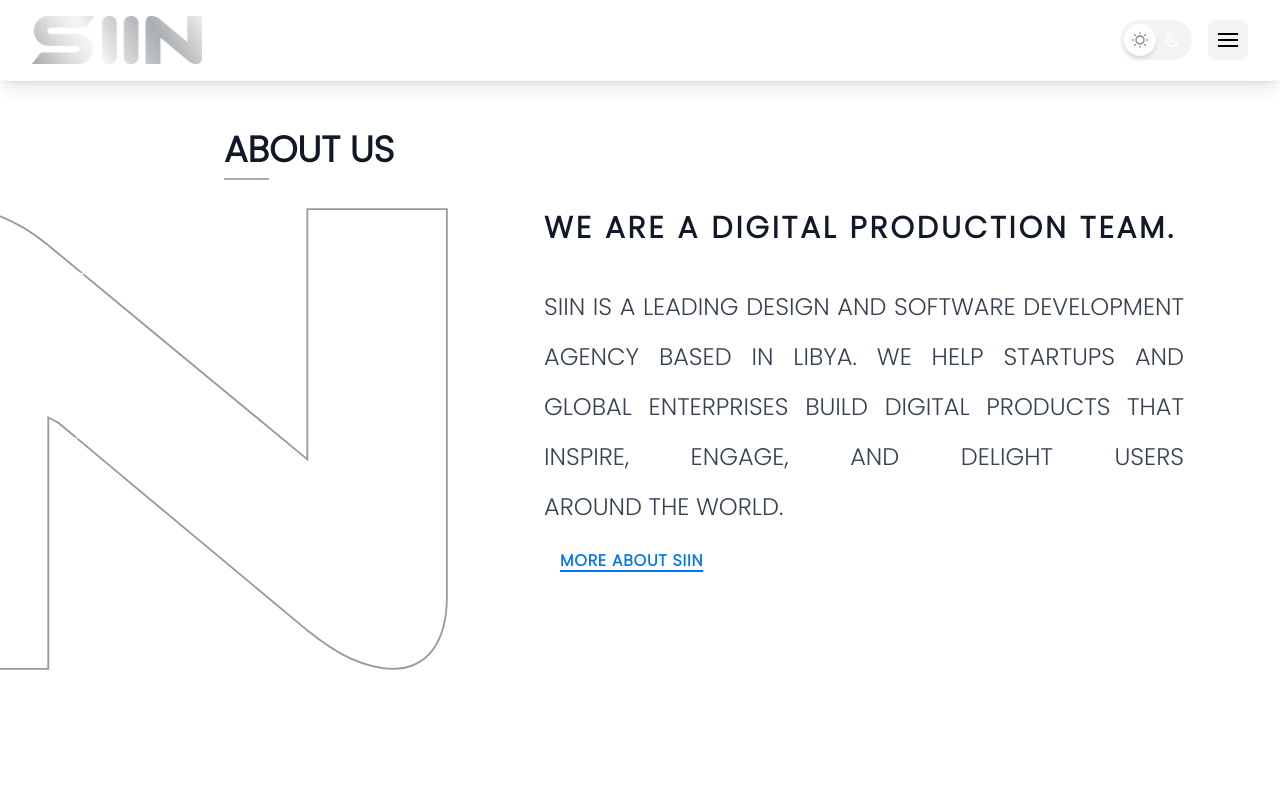
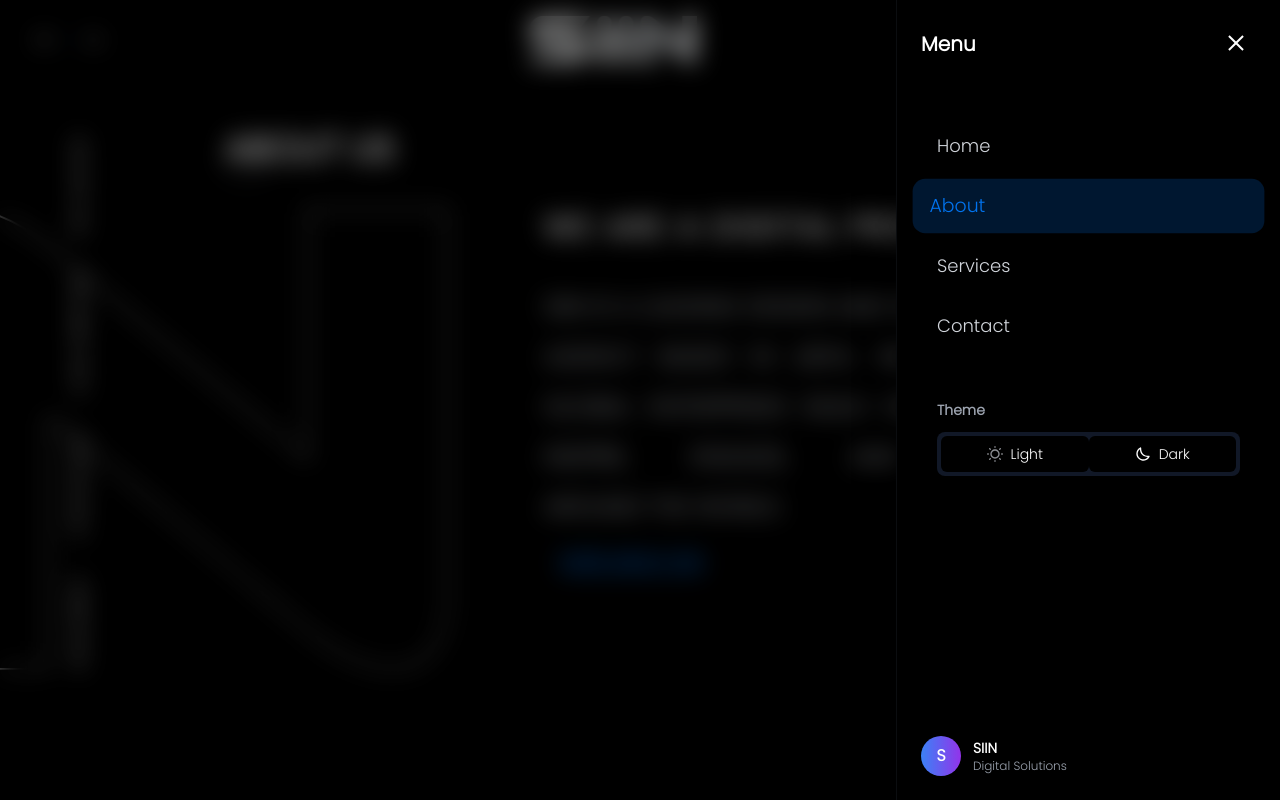
Before and after one commit to YousefMSarama03/siin-proj, a React (Vite) app: page /about in a window 1280 px wide. Both pictures are taken after a click on the button "Open menu". Shown: the top 800 px of the page. Built offline with nearby package versions, Linux system fonts and the light colour scheme.

Commit message:
last in 11/10

```diff
--- a/src/components/Contact/Contact.jsx
+++ b/src/components/Contact/Contact.jsx
@@ -181,7 +181,7 @@
         {/* Contact Form Section */}
         <div id="More" className={`${Ishidden} relative w-full mt-12 md:mt-16`}>
           <div className="relative flex flex-col lg:flex-row justify-around items-baseline">
-            <div className="w-[90%] md:w-[35rem] pt-7">
+            <div className="w-[90%] md:w-[35rem] pt-7 text-center">
               <h2 className="text-2xl md:text-3xl font-bold mb-4">Get In Touch</h2>
               <p className="text-gray-500 text-lg">Fill out the form below and we'll get back to you within 24 hours</p>
             </div>
--- a/src/components/NavBar/NavBar.jsx
+++ b/src/components/NavBar/NavBar.jsx
@@ -1,26 +1,37 @@
-import React, { useState, useEffect } from "react";
+import React, { useState, useEffect, useCallback, memo } from "react";
 import { Link, useLocation } from "react-router-dom";
 import Ellipse from "../../assets/NavAssests/Ellipse.svg";
 import siin from "../../assets/NavAssests/siin.svg";
-import SearchIcon from "./SearchIcon";
-import Hr from "../../assets/NavAssests/hr.svg";
-import Burger from "../../assets/NavAssests/burger.svg";
-import BurgerBlack from "../../assets/NavAssests/burger-black.svg";
 import light from "../../assets/NavAssests/Union.svg";
 import moon from "../../assets/NavAssests/Half-moon.svg";
 import { useTheme } from "../../contexts/ThemeContext";
 
-const NavBar = () => {
+// Navigation items configuration
+const NAV_ITEMS = [
+    { name: "Home", path: "/" },
+    { name: "About", path: "/about" },
+    { name: "Services", path: "/services" },
+    { name: "Contact", path: "/contact" }
+];
+
+// Social media links configuration
+const SOCIAL_LINKS = [
+    { name: "Facebook", href: "https://www.facebook.com/share/1JsYUEWWVw/", label: "FB" },
+    { name: "Instagram", href: "https://www.instagram.com/siin.dev?igsh=MnJ4Nm51Ym4zY3hv", label: "IN" }
+];
+
+const NavBar = memo(() => {
     const [isOpened, setOpen] = useState(false);
     const location = useLocation();
     const [activeLink, setActiveLink] = useState(location.pathname);
     const { isDarkMode, toggleTheme } = useTheme();
 
+    // Memoized active link update
     useEffect(() => {
         setActiveLink(location.pathname);
     }, [location.pathname]);
 
-    // Prevent scrolling when menu is open
+    // Optimized scroll lock with cleanup
     useEffect(() => {
         if (isOpened) {
             document.body.style.overflow = 'hidden';
@@ -30,24 +41,72 @@
             document.documentElement.style.overflow = '';
         }
 
-        // Cleanup function to restore scrolling when component unmounts
         return () => {
             document.body.style.overflow = '';
             document.documentElement.style.overflow = '';
         };
     }, [isOpened]);
 
+    // Memoized handlers
+    const handleMenuToggle = useCallback(() => {
+        setOpen(prev => !prev);
+    }, []);
+
+    const handleMenuClose = useCallback(() => {
+        setOpen(false);
+    }, []);
+
+    const handleKeyDown = useCallback((e) => {
+        if (e.key === 'Escape' && isOpened) {
+            setOpen(false);
+        }
+    }, [isOpened]);
+
+    // Keyboard navigation effect
+    useEffect(() => {
+        document.addEventListener('keydown', handleKeyDown);
+        return () => document.removeEventListener('keydown', handleKeyDown);
+    }, [handleKeyDown]);
+
     return (
         <>
             {/* Modern Navbar */}
-            <nav className="w-full z-50 bg-white/90 dark:bg-black/90 backdrop-blur-xl text-black dark:text-white fixed border-b border-gray-200/30 dark:border-gray-700/30 transition-all duration-300 shadow-lg" role="navigation" aria-label="Main navigation">
+            <nav className="w-full z-50 bg-white/90 dark:bg-black/90 backdrop-blur-xl text-black dark:text-white fixed transition-all duration-300 shadow-lg" role="navigation" aria-label="Main navigation">
                 <div className="max-w-7xl mx-auto px-4 sm:px-6 lg:px-8">
                     <div className="flex items-center justify-between h-16 sm:h-20">
                         {/* Left Section - Social Icons (Desktop Only) */}
+                        <div className="hidden lg:flex lg:flex-1">
+                            <ul className="flex items-center space-x-3 text-sm" role="list" aria-label="Social media links">
+                                {SOCIAL_LINKS.map((social, index) => (
+                                    <React.Fragment key={social.name}>
+                                        <li>
+                                            <a
+                                                href={social.href}
+                                                target="_blank"
+                                                rel="noopener noreferrer"
+                                                aria-label={`Follow us on ${social.name}`}
+                                                className="hover:text-blueSiin transition-colors duration-200 focus:outline-none focus:ring-2 focus:ring-blueSiin/50 rounded px-1"
+                                            >
+                                                {social.label}
+                                            </a>
+                                        </li>
+                                        {index < SOCIAL_LINKS.length - 1 && (
+                                            <li>
+                                                <img
+                                                    src={Ellipse}
+                                                    alt=""
+                                                    role="presentation"
+                                                    className="w-1 h-1 opacity-60"
+                                                />
+                                            </li>
+                                        )}
+                                    </React.Fragment>
+                                ))}
+                            </ul>
+                        </div>
 
-
-                        {/* Center Section - Logo */}
-                        <div className="flex-1 flex justify-center lg:justify-start">
+                        {/* Logo Section - Left on small/medium, center on large screens */}
+                        <div className="flex items-center lg:flex-1 lg:justify-center">
                             <Link
                                 to="/"
                                 className="flex items-center space-x-2 group"
@@ -60,54 +119,37 @@
                             </Link>
                         </div>
 
+                        {/* Right Section - Empty for balance on large screens */}
+                        <div className="hidden lg:block flex-1"></div>
+
                         {/* Right Section - Theme Toggle & Menu */}
                         <div className="flex items-center space-x-3 sm:space-x-4">
-                            {/* Theme Toggle (Desktop) */}
-                            <div className="hidden sm:flex items-center bg-gray-100 dark:bg-gray-800 rounded-full p-1">
-                                <button
-                                    onClick={toggleTheme}
-                                    className={`flex items-center justify-center w-8 h-8 rounded-full transition-all duration-300 ${
-                                        !isDarkMode
-                                            ? 'bg-white shadow-md text-gray-900'
-                                            : 'text-gray-400 hover:text-gray-300'
-                                    }`}
-                                    aria-label="Light mode"
-                                >
-                                    <img src={light} alt="light" width="16px" />
-                                </button>
-                                <button
-                                    onClick={toggleTheme}
-                                    className={`flex items-center justify-center w-8 h-8 rounded-full transition-all duration-300 ${
-                                        isDarkMode
-                                            ? 'bg-gray-700 shadow-md text-white'
-                                            : 'text-gray-400 hover:text-gray-300'
-                                    }`}
-                                    aria-label="Dark mode"
-                                >
-                                    <img src={moon} alt="moon" width="16px" />
-                                </button>
-                            </div>
-
                             {/* Mobile Theme Toggle */}
                             <button
                                 onClick={toggleTheme}
-                                className="sm:hidden p-2 rounded-lg bg-gray-100 dark:bg-gray-800 hover:bg-gray-200 dark:hover:bg-gray-700 transition-colors duration-300"
-                                aria-label="Toggle theme"
+                                className="sm:hidden p-2 rounded-lg bg-white dark:bg-black hover:bg-gray-100 dark:hover:bg-gray-900 transition-colors duration-200 focus:outline-none focus:ring-2 focus:ring-blueSiin/50"
+                                aria-label={`Switch to ${isDarkMode ? 'light' : 'dark'} mode`}
                             >
-                                <img src={isDarkMode ? light : moon} alt="theme toggle" width="20px" />
+                                <img
+                                    src={isDarkMode ? light : moon}
+                                    alt={`${isDarkMode ? 'Light' : 'Dark'} mode icon`}
+                                    width="20"
+                                    height="20"
+                                    loading="lazy"
+                                />
                             </button>
 
                             {/* Menu Button */}
                             <button
-                                className="relative inline-flex items-center justify-center p-2 rounded-lg bg-gray-100 dark:bg-gray-800 hover:bg-gray-200 dark:hover:bg-gray-700 transition-all duration-300 hover:scale-105"
-                                onClick={() => setOpen(!isOpened)}
+                                className="relative inline-flex items-center justify-center p-2 rounded-lg bg-white dark:bg-black hover:bg-gray-100 dark:hover:bg-gray-900 transition-all duration-200 hover:scale-105 focus:outline-none focus:ring-2 focus:ring-blueSiin/50"
+                                onClick={handleMenuToggle}
                                 aria-label={isOpened ? "Close menu" : "Open menu"}
                                 aria-expanded={isOpened}
                             >
                                 <div className="w-6 h-6 flex flex-col justify-center items-center">
-                                    <span className={`block w-5 h-0.5 bg-current transition-all duration-300 ${isOpened ? 'rotate-45 translate-y-1' : ''}`}></span>
-                                    <span className={`block w-5 h-0.5 bg-current mt-1 transition-all duration-300 ${isOpened ? 'opacity-0' : ''}`}></span>
-                                    <span className={`block w-5 h-0.5 bg-current mt-1 transition-all duration-300 ${isOpened ? '-rotate-45 -translate-y-1' : ''}`}></span>
+                                    <span className={`block w-5 h-0.5 bg-current transition-all duration-200 ${isOpened ? 'rotate-45 translate-y-1' : ''}`}></span>
+                                    <span className={`block w-5 h-0.5 bg-current mt-1 transition-all duration-200 ${isOpened ? 'opacity-0' : ''}`}></span>
+                                    <span className={`block w-5 h-0.5 bg-current mt-1 transition-all duration-200 ${isOpened ? '-rotate-45 -translate-y-1' : ''}`}></span>
                                 </div>
                             </button>
                         </div>
@@ -117,23 +159,25 @@
 
             {/* Background Blur Overlay */}
             <div
-                className={`fixed inset-0 h-screen w-screen backdrop-blur-md bg-black/20 dark:bg-black/40 transition-all duration-300 z-[90] ${isOpened ? "opacity-100 visible" : "opacity-0 invisible"}`}
-                onClick={() => setOpen(false)}
+                className={`fixed inset-0 h-screen w-screen backdrop-blur-md bg-black/20 dark:bg-black/40 transition-all duration-200 z-[90] ${isOpened ? "opacity-100 visible" : "opacity-0 invisible"}`}
+                onClick={handleMenuClose}
+                aria-hidden="true"
             />
 
             {/* Modern Sidebar Menu */}
             <div
-                className={`fixed top-0 right-0 flex flex-col h-screen w-80 sm:w-96 backdrop-blur-2xl transition-transform duration-300 z-[100] ${isOpened ? "translate-x-0 bg-white dark:bg-black shadow-2xl border-l border-gray-200/20 dark:border-gray-700/20" : "translate-x-full"}`}
+                className={`fixed top-0 right-0 flex flex-col h-screen w-80 sm:w-96 backdrop-blur-2xl transition-transform duration-200 z-[100] ${isOpened ? "translate-x-0 bg-white dark:bg-black shadow-2xl border-l border-gray-200/20 dark:border-gray-700/20" : "translate-x-full"}`}
                 role="dialog"
                 aria-modal="true"
                 aria-label="Navigation menu"
+                aria-hidden={!isOpened}
             >
                 {/* Header */}
-                <div className="flex items-center justify-between p-6 border-b border-gray-200/20 dark:border-gray-700/20">
+                <div className="flex items-center justify-between p-6">
                     <h2 className="text-xl font-bold text-gray-900 dark:text-white">Menu</h2>
                     <button
-                        className="p-2 rounded-lg hover:bg-gray-100 dark:hover:bg-gray-800 transition-colors duration-300"
-                        onClick={() => setOpen(false)}
+                        className="p-2 rounded-lg hover:bg-gray-100 dark:hover:bg-gray-900 transition-colors duration-200 focus:outline-none focus:ring-2 focus:ring-blueSiin/50"
+                        onClick={handleMenuClose}
                         aria-label="Close menu"
                     >
                         <div className="w-6 h-6 flex flex-col justify-center items-center">
@@ -146,21 +190,15 @@
                 {/* Navigation Links */}
                 <nav className="flex-1 px-6 py-8" role="navigation" aria-label="Main menu">
                     <div className="space-y-2">
-                        {[
-                            { name: "Home", path: "/" },
-                            { name: "About", path: "/about" },
-                            { name: "Services", path: "/services" },
-                            { name: "Contact", path: "/contact" }
-                        ].map((item) => (
+                        {NAV_ITEMS.map((item) => (
                             <Link
                                 key={item.path}
                                 to={item.path}
-                                onClick={() => setOpen(false)}
-                                className={`flex items-center px-4 py-3 rounded-xl transition-all duration-300 text-lg font-medium ${
-                                    activeLink === item.path
+                                onClick={handleMenuClose}
+                                className={`flex items-center px-4 py-3 rounded-xl transition-all duration-200 text-lg font-medium focus:outline-none focus:ring-2 focus:ring-blueSiin/50 ${activeLink === item.path
                                         ? "text-blueSiin bg-blueSiin/10 dark:bg-blueSiin/20 shadow-md scale-105"
                                         : "text-gray-700 dark:text-gray-300 hover:bg-gray-100 dark:hover:bg-gray-800 hover:text-blueSiin hover:scale-105"
-                                }`}
+                                    }`}
                                 aria-current={activeLink === item.path ? "page" : undefined}
                             >
                                 <span>{item.name}</span>
@@ -169,31 +207,29 @@
                     </div>
 
                     {/* Theme Toggle */}
-                    <div className="mt-8 p-4 bg-gray-50 dark:bg-gray-800/50 rounded-xl">
+                    <div className="mt-8 p-4 bg-white dark:bg-black rounded-xl">
                         <h3 className="text-sm font-semibold text-gray-600 dark:text-gray-400 mb-3">Theme</h3>
-                        <div className="flex bg-gray-100 dark:bg-gray-700 rounded-lg p-1">
+                        <div className="flex bg-gray-100 dark:bg-gray-900 rounded-lg p-1">
                             <button
                                 onClick={toggleTheme}
-                                className={`flex-1 flex items-center justify-center space-x-2 py-2 px-3 rounded-md transition-all duration-300 text-sm font-medium ${
-                                    !isDarkMode
+                                className={`flex-1 flex items-center justify-center space-x-2 py-2 px-3 rounded-md transition-all duration-200 text-sm font-medium focus:outline-none focus:ring-2 focus:ring-blueSiin/50 ${!isDarkMode
                                         ? 'bg-white shadow-sm text-gray-900'
-                                        : 'text-gray-500 hover:text-gray-700 dark:hover:text-gray-300'
-                                }`}
+                                        : 'bg-black text-white'
+                                    }`}
                                 aria-pressed={!isDarkMode}
                             >
-                                <img src={light} alt="light" width="16px" />
+                                <img src={light} alt="Light mode" width="16" height="16" loading="lazy" />
                                 <span>Light</span>
                             </button>
                             <button
                                 onClick={toggleTheme}
-                                className={`flex-1 flex items-center justify-center space-x-2 py-2 px-3 rounded-md transition-all duration-300 text-sm font-medium ${
-                                    isDarkMode
-                                        ? 'bg-gray-600 shadow-sm text-white'
-                                        : 'text-gray-500 hover:text-gray-700 dark:hover:text-gray-300'
-                                }`}
+                                className={`flex-1 flex items-center justify-center space-x-2 py-2 px-3 rounded-md transition-all duration-200 text-sm font-medium focus:outline-none focus:ring-2 focus:ring-blueSiin/50 ${isDarkMode
+                                        ? 'bg-black text-white'
+                                        : 'bg-white text-gray-900'
+                                    }`}
                                 aria-pressed={isDarkMode}
                             >
-                                <img src={moon} alt="moon" width="16px" />
+                                <img src={moon} alt="Dark mode" width="16" height="16" loading="lazy" />
                                 <span>Dark</span>
                             </button>
                         </div>
@@ -201,7 +237,7 @@
                 </nav>
 
                 {/* Footer */}
-                <div className="p-6 border-t border-gray-200/20 dark:border-gray-700/20">
+                <div className="p-6">
                     <div className="flex items-center space-x-3">
                         <div className="w-10 h-10 bg-gradient-to-r from-blue-500 to-purple-600 rounded-full flex items-center justify-center text-white font-bold">
                             S
@@ -215,6 +251,8 @@
             </div>
         </>
     );
-};
+});
+
+NavBar.displayName = 'NavBar';
 
 export default NavBar;
--- a/src/components/Services/Section.jsx
+++ b/src/components/Services/Section.jsx
@@ -122,15 +122,11 @@
         {/* Services Grid */}
         <div id="More" className={`${Ishidden} relative w-full mt-12 md:mt-16 border-0`}>
           <div className="relative flex flex-col lg:flex-row justify-around items-baseline">
-            <div className="w-[90%] md:w-[35rem] pt-7">
+            <div className="w-[90%] md:w-[35rem] pt-7 text-center">
               <h2 className="text-2xl md:text-3xl font-bold mb-4">Our Services</h2>
               <p className="text-gray-300 text-lg">Comprehensive digital solutions for modern businesses</p>
             </div>
-            <img
-              src={Button}
-              alt="button icon"
-              className="relative top-6 w-[8rem] max-lg:left-[250px] lg:w-[14rem] hover:scale-110 hover:shadow-lg hover:ring-2 hover:ring-blue-200 dark:hover:ring-blue-900 transition-all duration-200 border-0"
-            />
+
           </div>
 
 
```
Also changed, not shown: src/assets/homeAssests/Strap.svg (added).
